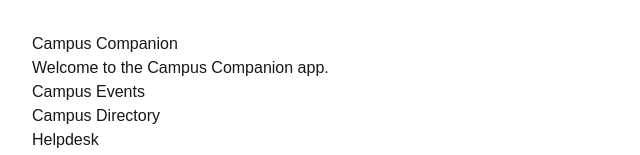
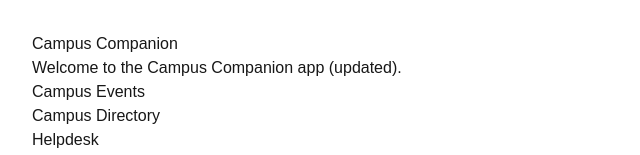
Before and after one commit to VictorObio200/campus-companion, a Next.js app: page / in a window 1280 px wide. Shown: the top 155 px of the page, without its empty margins (0-640 px from the left). Built offline with nearby package versions, Linux system fonts and the light colour scheme.

Commit message:
add updated welcome

```diff
--- a/app/page.tsx
+++ b/app/page.tsx
@@ -4,7 +4,7 @@ export default function Home() {
   return (
     <main style={{ padding: "2rem", fontFamily: "Arial, sans-serif" }}>
       <h1>Campus Companion</h1>
-      <p>Welcome to the Campus Companion app.</p>
+      <p>Welcome to the Campus Companion app (updated).</p>
 
       <nav aria-label="Main navigation">
         <ul>
```
